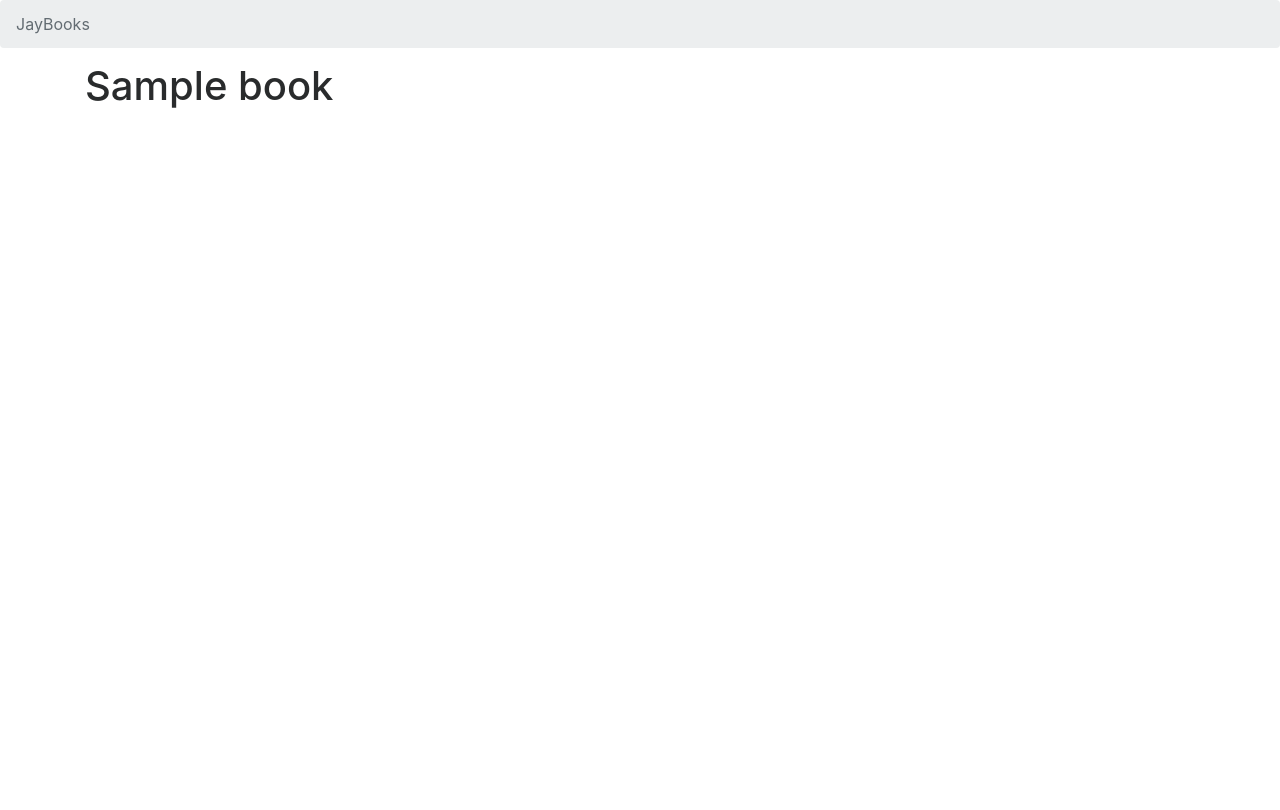
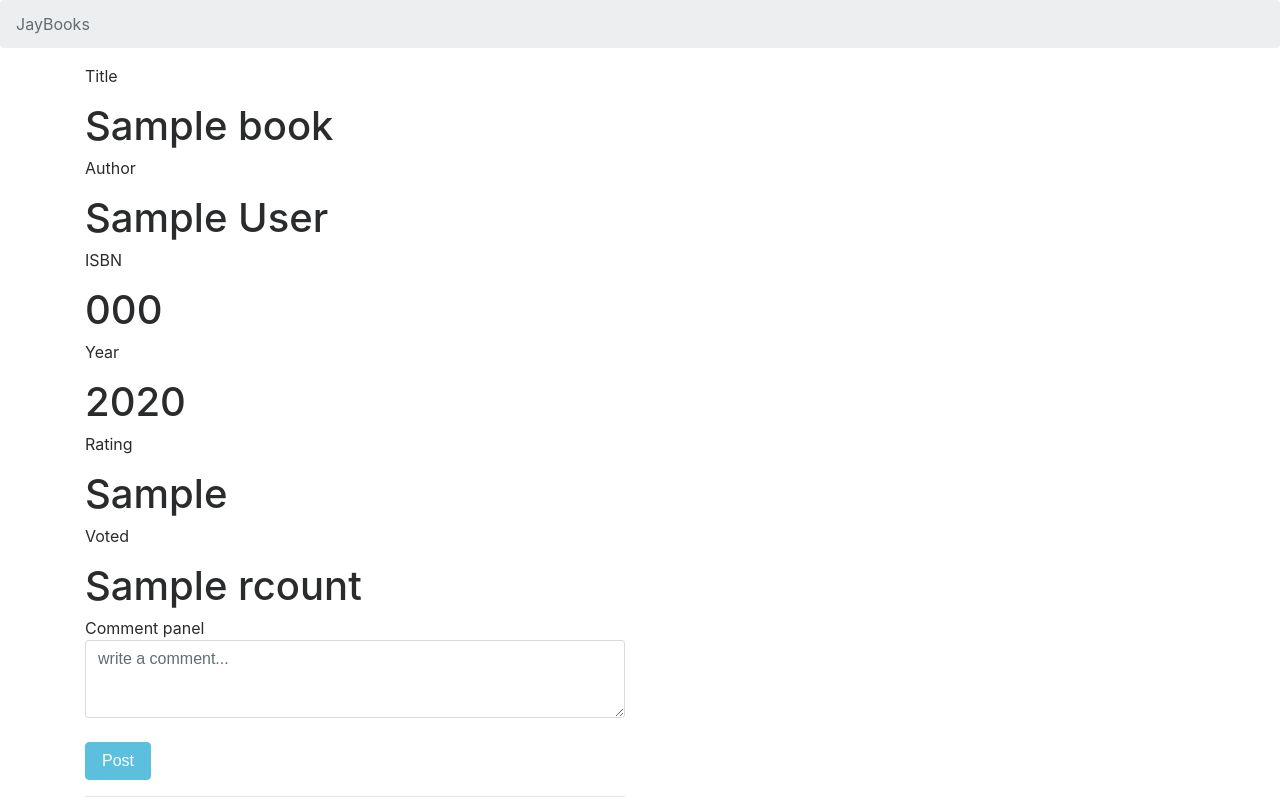
Before and after one commit to jbozas/project1, a Flask app: template templates/book.html in a window 1280 px wide. Shown: the top 810 px of the page. Before the commit the page ends 108 px from the top, so only its background shows below. Run offline with Flask 2, Linux system fonts and the light colour scheme; the template is opened without the code that fills it: most values are stand-ins (such as "Sample title", 1, 10 or a date in 2020); some libraries are stand-ins or nearby versions.

Commit message:
Book searcher - book comment

```diff
--- a/application.py
+++ b/application.py
@@ -8,6 +8,7 @@ from flask_sqlalchemy import SQLAlchemy
 from sqlalchemy import create_engine
 from sqlalchemy.orm import scoped_session, sessionmaker
 
+from google import getGoogleData, getImage
 from request import exists
 from models import Book
 
@@ -26,6 +27,13 @@ db.init_app(app)
 def index():
     return render_template("startPage.html")
 
+@app.route("/books/<string:isbn>")
+def books(isbn):
+    book = Book.query.get(isbn)
+    av_rngs, rcount = getGoogleData(isbn=isbn)
+
+    return render_template("book.html", book=book, av_rngs=av_rngs, rcount=rcount)
+
 @app.route('/book', methods=["POST"])
 def book():
     value = request.form.get("book")
@@ -34,6 +42,8 @@ def book():
     book_isbn = Book.query.get(value)
     books_author = Book.query.filter(Book.author.like(f"%{value}%")).all()
     books_title = Book.query.filter(Book.title.like(f"%{value}%")).all()
+
+    print(f'By ISBN: {book_isbn} - by Author {books_author} - by Title {books_title}')
 
     return render_template("books.html", book_isbn=book_isbn, books_author=books_author, books_title=books_title)
 
--- a/templates/book.html
+++ b/templates/book.html
@@ -5,5 +5,76 @@
 {% endblock %}
 
 {% block body %}
-    <h1>{{ book }}</h1>
+    <p>Title</p><h1>{{ book.title }}</h1>
+    <p>Author</p><h1>{{ book.author }}</h1>
+    <p>ISBN</p><h1>{{ book.isbn }}</h1>
+    <p>Year</p><h1>{{ book.year }}</h1>
+    <p>Rating</p><h1>{{ av_rngs }}</h1>
+    <p>Voted</p><h1>{{ rcount }}</h1>
+
+    <div class="row bootstrap snippets">
+        <div class="col-md-6 col-md-offset-2 col-sm-12">
+            <div class="comment-wrapper">
+                <div class="panel panel-info">
+                    <div class="panel-heading">
+                        Comment panel
+                    </div>
+                    <div class="panel-body">
+                        <textarea class="form-control" placeholder="write a comment..." rows="3"></textarea>
+                        <br>
+                        <button type="button" class="btn btn-info pull-right">Post</button>
+                        <div class="clearfix"></div>
+                        <hr>
+                        <ul class="media-list">
+                            <li class="media">
+                                <a href="#" class="pull-left">
+                                    <img src="https://bootdey.com/img/Content/user_1.jpg" alt="" class="img-circle">
+                                </a>
+                                <div class="media-body">
+                                    <span class="text-muted pull-right">
+                                        <small class="text-muted">30 min ago</small>
+                                    </span>
+                                    <strong class="text-success">@MartinoMont</strong>
+                                    <p>
+                                        Lorem ipsum dolor sit amet, consectetur adipiscing elit.
+                                        Lorem ipsum dolor sit amet, <a href="#">#consecteturadipiscing </a>.
+                                    </p>
+                                </div>
+                            </li>
+                            <li class="media">
+                                <a href="#" class="pull-left">
+                                    <img src="https://bootdey.com/img/Content/user_2.jpg" alt="" class="img-circle">
+                                </a>
+                                <div class="media-body">
+                                    <span class="text-muted pull-right">
+                                        <small class="text-muted">30 min ago</small>
+                                    </span>
+                                    <strong class="text-success">@LaurenceCorreil</strong>
+                                    <p>
+                                        Lorem ipsum dolor sit amet, consectetur adipiscing elit.
+                                        Lorem ipsum dolor <a href="#">#ipsumdolor </a>adipiscing elit.
+                                    </p>
+                                </div>
+                            </li>
+                            <li class="media">
+                                <a href="#" class="pull-left">
+                                    <img src="https://bootdey.com/img/Content/user_3.jpg" alt="" class="img-circle">
+                                </a>
+                                <div class="media-body">
+                                    <span class="text-muted pull-right">
+                                        <small class="text-muted">30 min ago</small>
+                                    </span>
+                                    <strong class="text-success">@JohnNida</strong>
+                                    <p>
+                                        Lorem ipsum dolor <a href="#">#sitamet</a> sit amet, consectetur adipiscing elit.
+                                    </p>
+                                </div>
+                            </li>
+                        </ul>
+                    </div>
+                </div>
+            </div>
+
+        </div>
+    </div>
 {% endblock %}
--- a/templates/books.html
+++ b/templates/books.html
@@ -8,6 +8,9 @@ JayBooks
     <p>By ISBN</p>
         {% if book_isbn%}
             <h1>{{ book_isbn.title }}</h1>
+            <a href="{{ url_for('books', isbn=book_isbn.isbn) }}">
+                {{ book_isbn.title }}
+            </a>
         {% else %}
             <h1>No results.</h1>
         {% endif %}
@@ -15,7 +18,7 @@ JayBooks
     <p>By Author</p>
     {% if books_author %}
         {% for book in books_author %}
-            <li>{{ book.title }}</li>
+            <a href="{{ url_for('books', isbn=book.isbn) }}"><li>{{ book.title }}</li></a>
         {% endfor %}
     {% else %}
         <h1>No results.</h1>
```
Also changed, not shown: google.py (+11 -0 lines).
